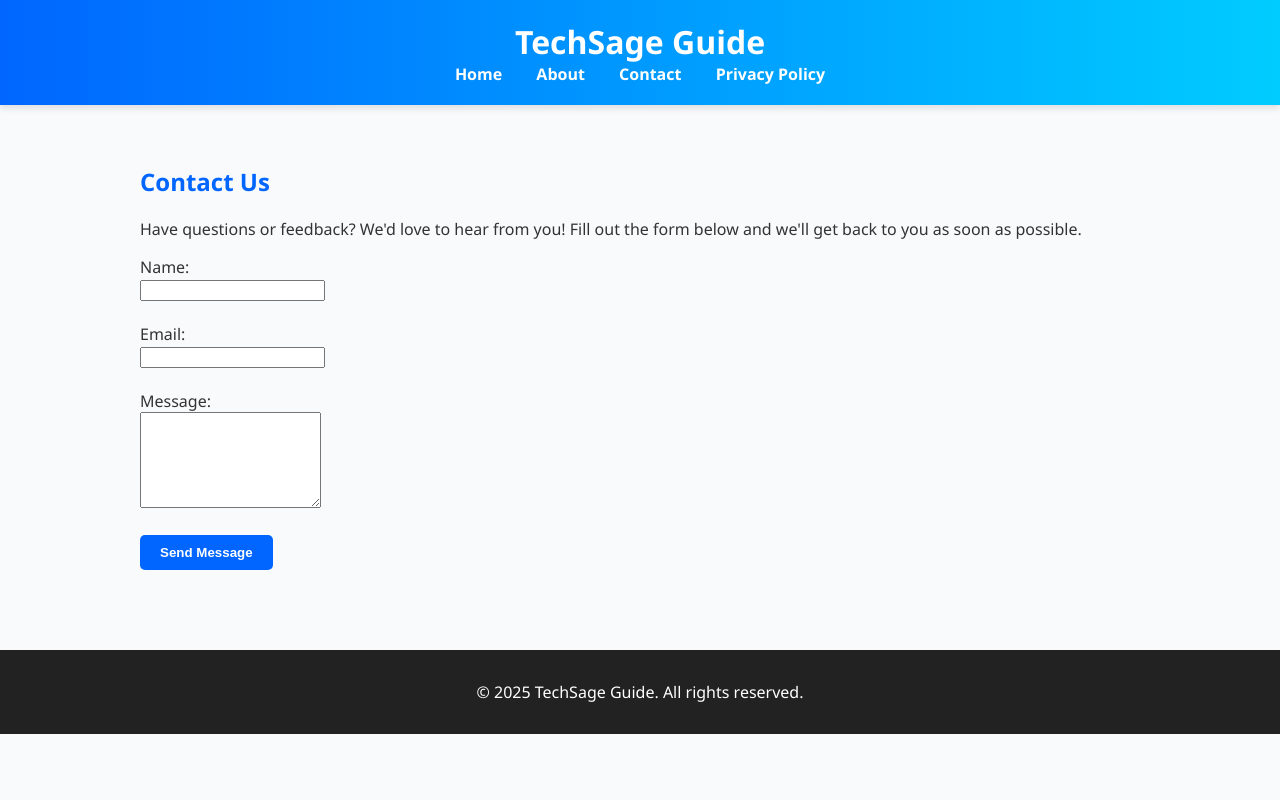
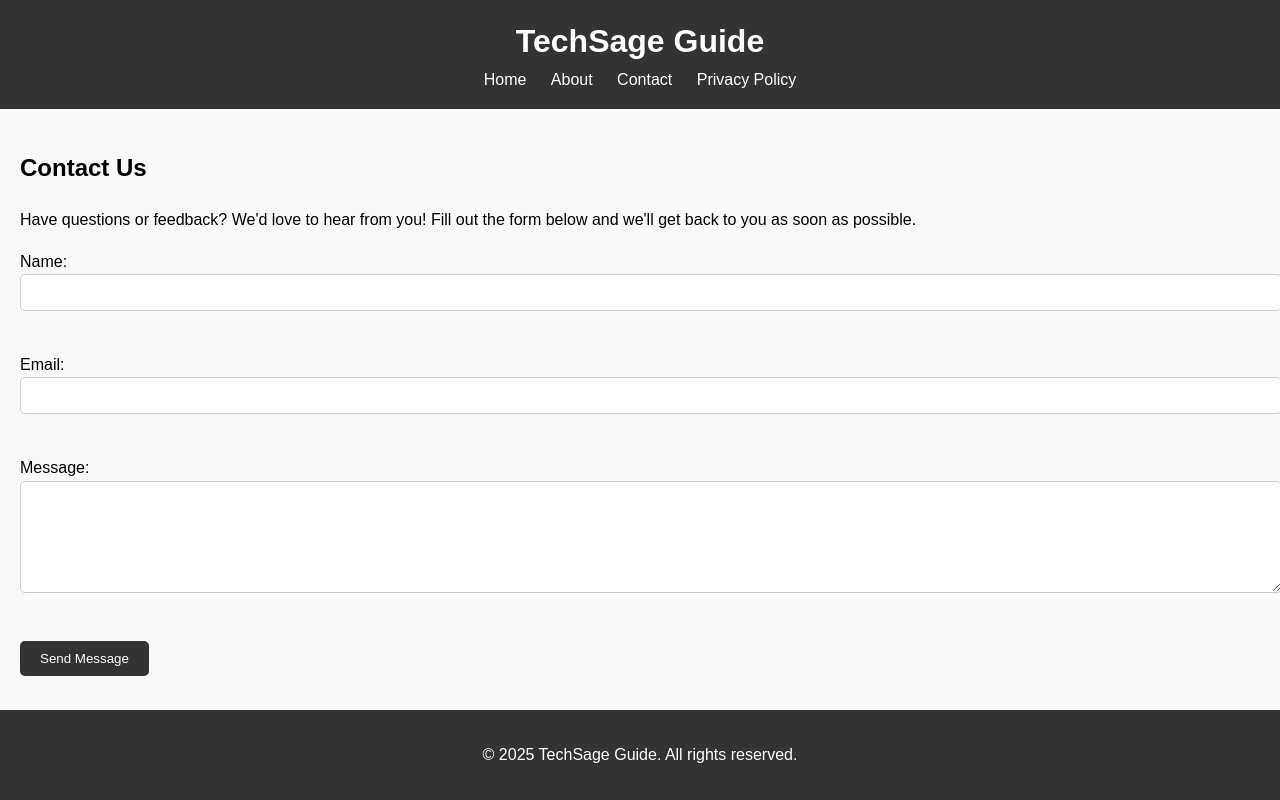
Before and after one commit to leonard-wesh/techsage-guide, a plain HTML site: page contact.html in a window 1280 px wide. Drawn offline with Linux system fonts and the light colour scheme.

Commit message:
Add files via upload

```diff
--- a/style.css
+++ b/style.css
@@ -1,18 +1,17 @@
 
 body {
-  font-family: 'Segoe UI', Tahoma, Geneva, Verdana, sans-serif;
+  font-family: Arial, sans-serif;
   margin: 0;
   padding: 0;
-  background-color: #f9fafc;
-  color: #333;
+  line-height: 1.6;
+  background-color: #f9f9f9;
 }
 
 header {
-  background: linear-gradient(to right, #0066ff, #00ccff);
-  color: white;
-  padding: 20px 0;
+  background-color: #333;
+  color: #fff;
+  padding: 1rem 0;
   text-align: center;
-  box-shadow: 0 4px 6px rgba(0, 0, 0, 0.1);
 }
 
 header h1 {
@@ -20,71 +19,69 @@ header h1 {
 }
 
 nav a {
-  color: white;
-  margin: 0 15px;
+  color: #fff;
+  margin: 0 10px;
   text-decoration: none;
-  font-weight: bold;
   transition: color 0.3s;
 }
 
 nav a:hover {
-  color: #ffd700;
+  color: #ff9800;
 }
 
 main {
-  padding: 40px 20px;
-  max-width: 1000px;
-  margin: auto;
+  padding: 20px;
+  opacity: 0;
+  transform: translateY(20px);
+  animation: fadeInUp 1s forwards;
 }
 
-h2, h3, h4 {
-  color: #0066ff;
+article h4 a {
+  text-decoration: none;
+  color: #333;
+  transition: transform 0.3s, color 0.3s;
 }
 
-article {
-  background-color: white;
-  margin-bottom: 20px;
-  padding: 20px;
-  border-radius: 10px;
-  box-shadow: 0 2px 10px rgba(0,0,0,0.05);
-  transition: transform 0.3s, box-shadow 0.3s;
-}
-
-article:hover {
-  transform: translateY(-5px);
-  box-shadow: 0 8px 20px rgba(0,0,0,0.1);
-}
-
-article a {
-  text-decoration: none;
-  color: #0066ff;
-}
-
-article a:hover {
-  text-decoration: underline;
+article h4 a:hover {
+  color: #ff9800;
+  transform: scale(1.05);
 }
 
 footer {
-  background-color: #222;
+  background-color: #333;
   color: #fff;
   text-align: center;
-  padding: 15px 0;
-  margin-top: 40px;
+  padding: 1rem 0;
+  position: fixed;
+  bottom: 0;
+  width: 100%;
 }
 
-button, .btn {
-  background-color: #0066ff;
-  color: white;
+form input, form textarea {
+  width: 100%;
+  padding: 10px;
+  margin-bottom: 15px;
+  border: 1px solid #ccc;
+  border-radius: 5px;
+}
+
+form button {
+  background-color: #333;
+  color: #fff;
   padding: 10px 20px;
   border: none;
   border-radius: 5px;
-  text-decoration: none;
-  font-weight: bold;
   cursor: pointer;
-  transition: background-color 0.3s, transform 0.3s;
+  transition: background-color 0.3s;
 }
 
-button:hover, .btn:hover {
-  background-color: #0047b3;
-  transform: translateY(-2px);
+form button:hover {
+  background-color: #ff9800;
 }
+
+@keyframes fadeInUp {
+  to {
+    opacity: 1;
+    transform: translateY(0);
+  }
+}
```
Also changed, not shown: index.html (+9 -1 lines).
